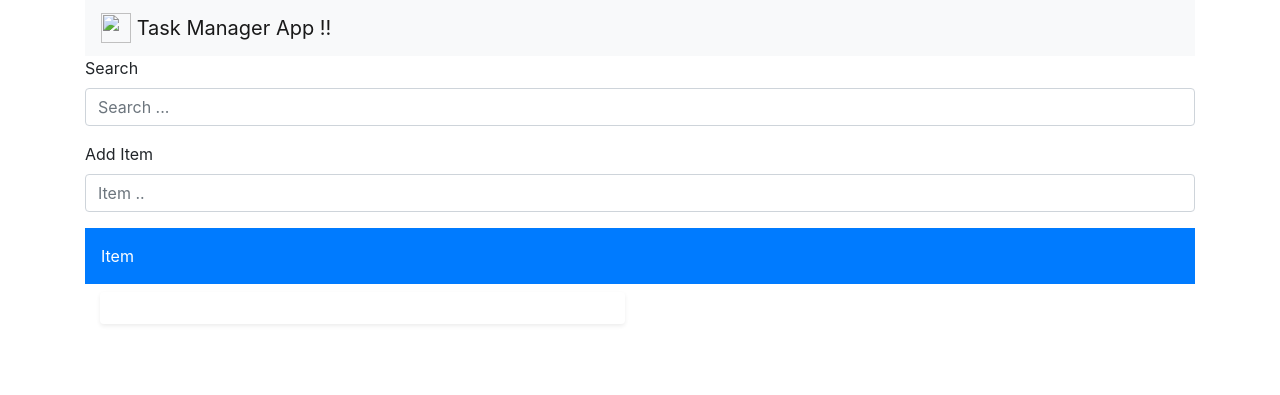
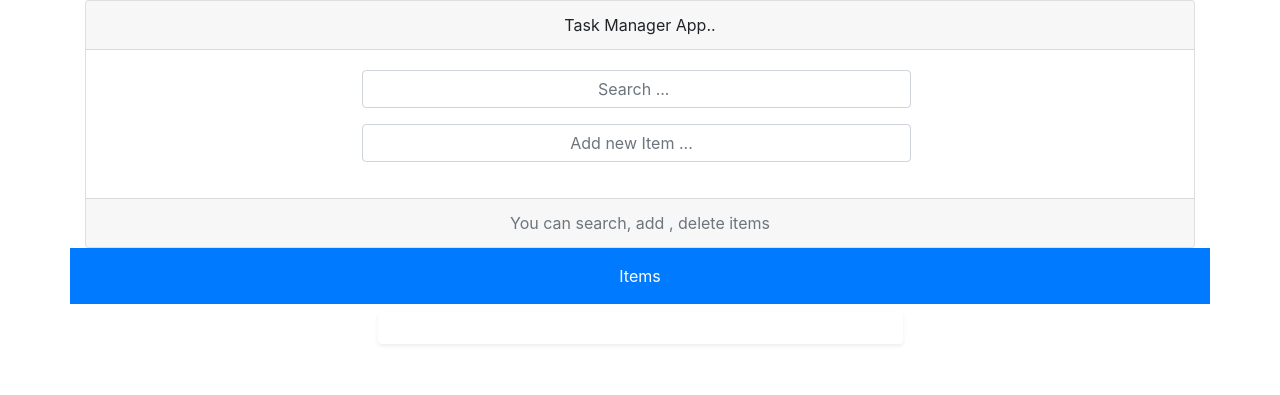
Before and after one commit to nouraelsaadany/Task-Manager-App-, a plain HTML site: page index.html in a window 1280 px wide. Drawn offline with nearby package versions, Linux system fonts and the light colour scheme.

Commit message:
updates index.html

```diff
--- a/index.html
+++ b/index.html
@@ -16,33 +16,40 @@
 
 <div class="container">
 
-    <nav class="navbar navbar-light bg-light">
-        <a class="navbar-brand" href="#">
-          <img src="/docs/4.3/assets/brand/bootstrap-solid.svg" width="30" height="30" class="d-inline-block align-top" alt="">
-         Task Manager App !!
-        </a>
-      </nav>
+
+      <div class="card text-center">
+          <div class="card-header">
+           Task Manager App..
+          </div>
+          <div class="card-body">
+
+            <form id="searchForm">
+                <div class="form-group row justify-content-md-center">
+                  <input type="text" class="form-control mr-sm-2 col-sm-6 text-center"  id="search" placeholder="Search ... ">
+                </div>
+              </form>
+
+            <form id="form">
+                <div class="form-group row justify-content-md-center">
+
+                  <input type="text" class="form-control  mr-sm-2 col-sm-6 text-center" id="item" placeholder="Add new Item ...  ">
+                </div>
+              </form>
+          </div>
+          <div class="card-footer text-muted">
+           You can search, add , delete items
+          </div>
+        </div>
 
 
 
-    <form id="searchForm">
-        <div class="form-group">
-          <label for="search">Search</label>
-          <input type="text" class="form-control mr-sm-2" id="search" placeholder="Search ... ">
-        </div>
-      </form>
 
-      <form id="form">
-        <div class="form-group">
-          <label for="item">Add Item </label>
-          <input type="text" class="form-control" id="item" placeholder="Item .. ">
-        </div>
-      </form>
 
-      <div class="p-3 mb-2 bg-primary text-white" > Item</div>
+
+      <div class="row p-3 mb-2 bg-primary text-white justify-content-md-center " > Items</div>
 
             <div class="container">
-            <div class="row">
+            <div class="row justify-content-md-center">
                 <div class="col-6">
                   <ul class="list-group shadow-sm p-3 mb-5 bg-white rounded"></ul>
                     <a></a>
```
